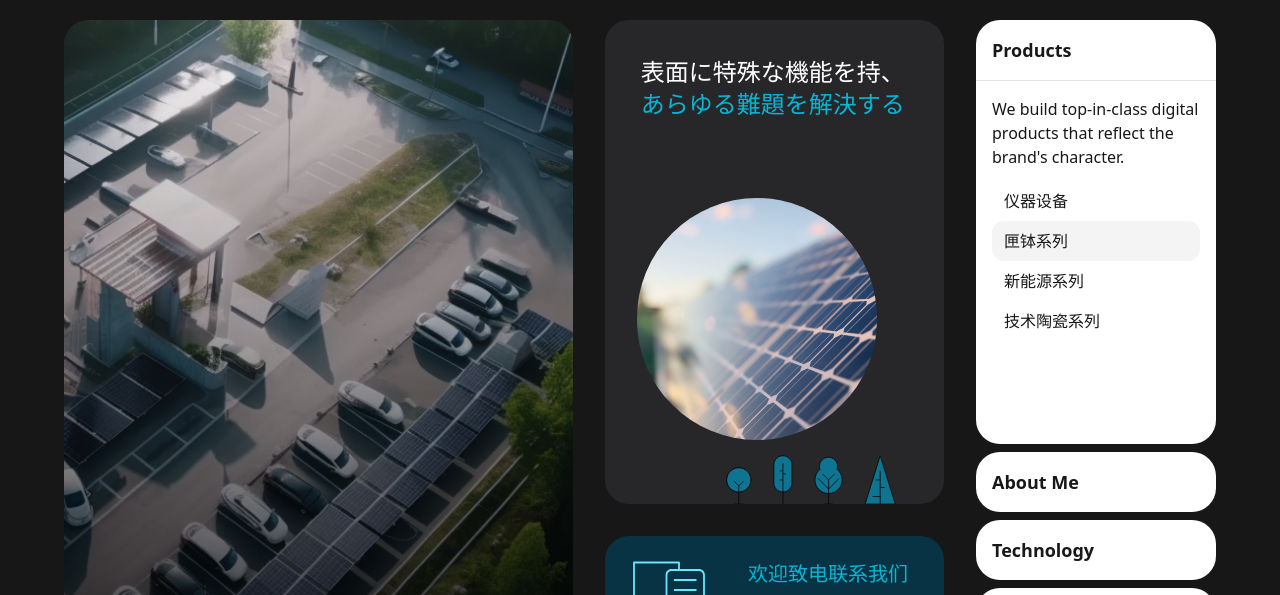
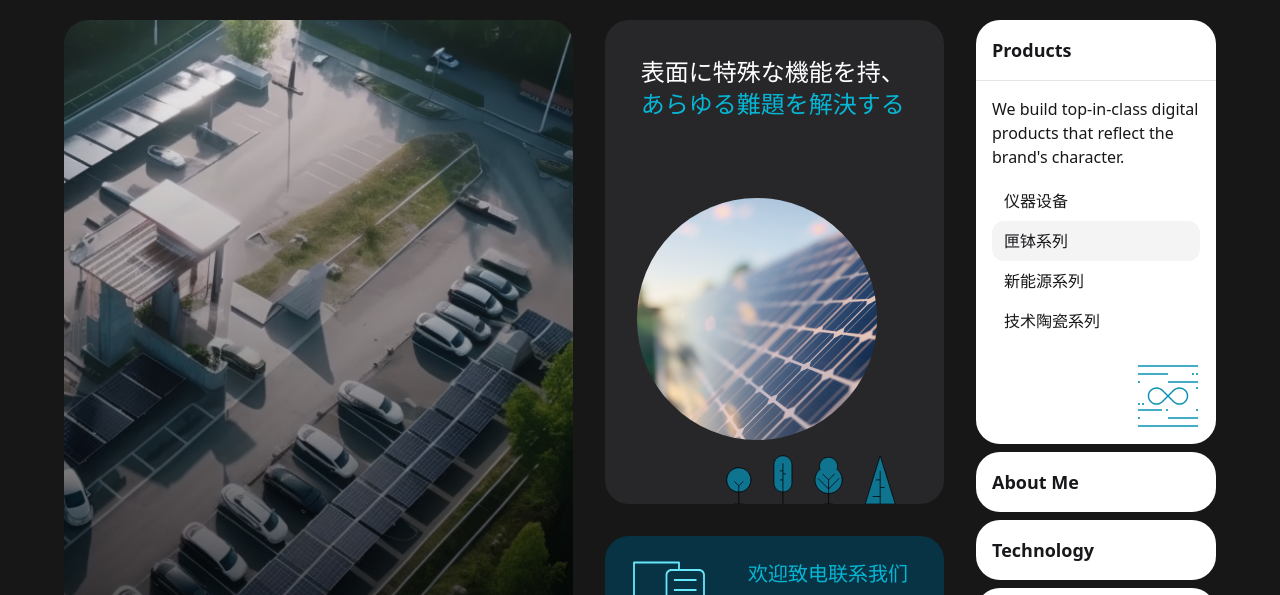
Before and after one commit to ChrisHu7/ARJblacweb02, a website: page dist/index.html in a window 1280 px wide. Shown: the part 60-655 px from the top of the page. Drawn offline with Linux system fonts and the light colour scheme.

Commit message:
24030402

```diff
--- a/dist/index.html
+++ b/dist/index.html
@@ -59,7 +59,7 @@
       <nav class="hidden xl:block xl:w-[304px] 2xl:w-[368px] h-full absolute right-0 top-0">
         <div class="nav-box pt-20 pb-6 xl:pr-16 2xl:pr-32 h-full">
           <div class="flex flex-col gap-y-2 h-full">
-            <div class="grow bg-white rounded-3xl text-zinc-900">
+            <div class="relative grow bg-white rounded-3xl text-zinc-900">
               <div class="text-lg font-bold px-4 py-4 border-b border-zinc-200">Products</div>
               <div class="p-4">
                 <div class="pb-3">We build top-in-class digital products that reflect the brand's character.</div>
@@ -69,6 +69,7 @@
                   <li><a href="" class="px-3 py-2 block rounded-xl">新能源系列</a></li>
                   <li><a href="" class="px-3 py-2 block rounded-xl">技术陶瓷系列</a></li>
                 </ul>
+                <div class="absolute right-4 bottom-4"><img src="images/pro1.svg" alt="" /></div>
               </div>
             </div>
             <div class="grow-0 bg-white rounded-3xl text-zinc-900">
```
Also changed, not shown: dist/css/style.css, dist/images/pro1.svg (added).
